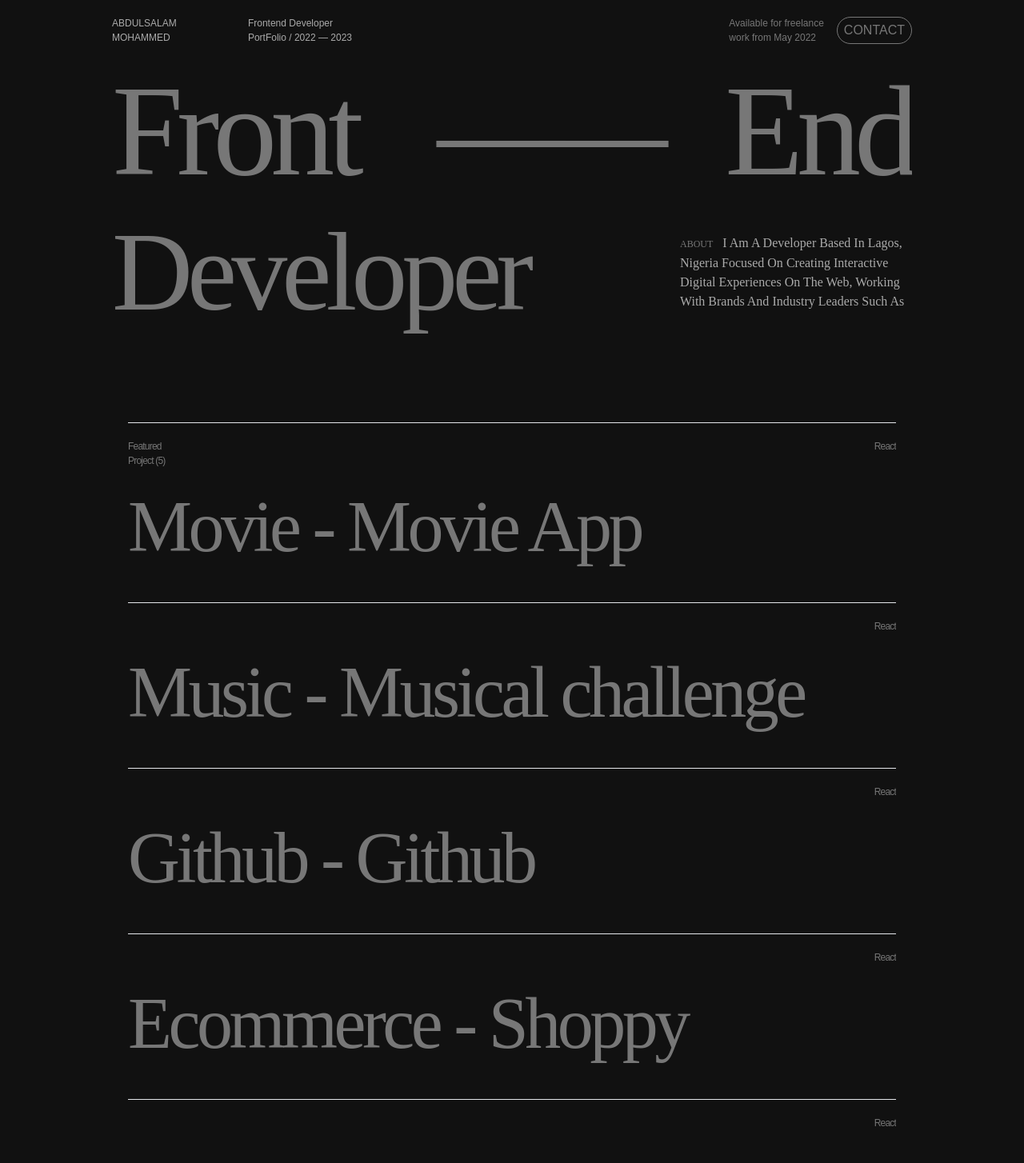
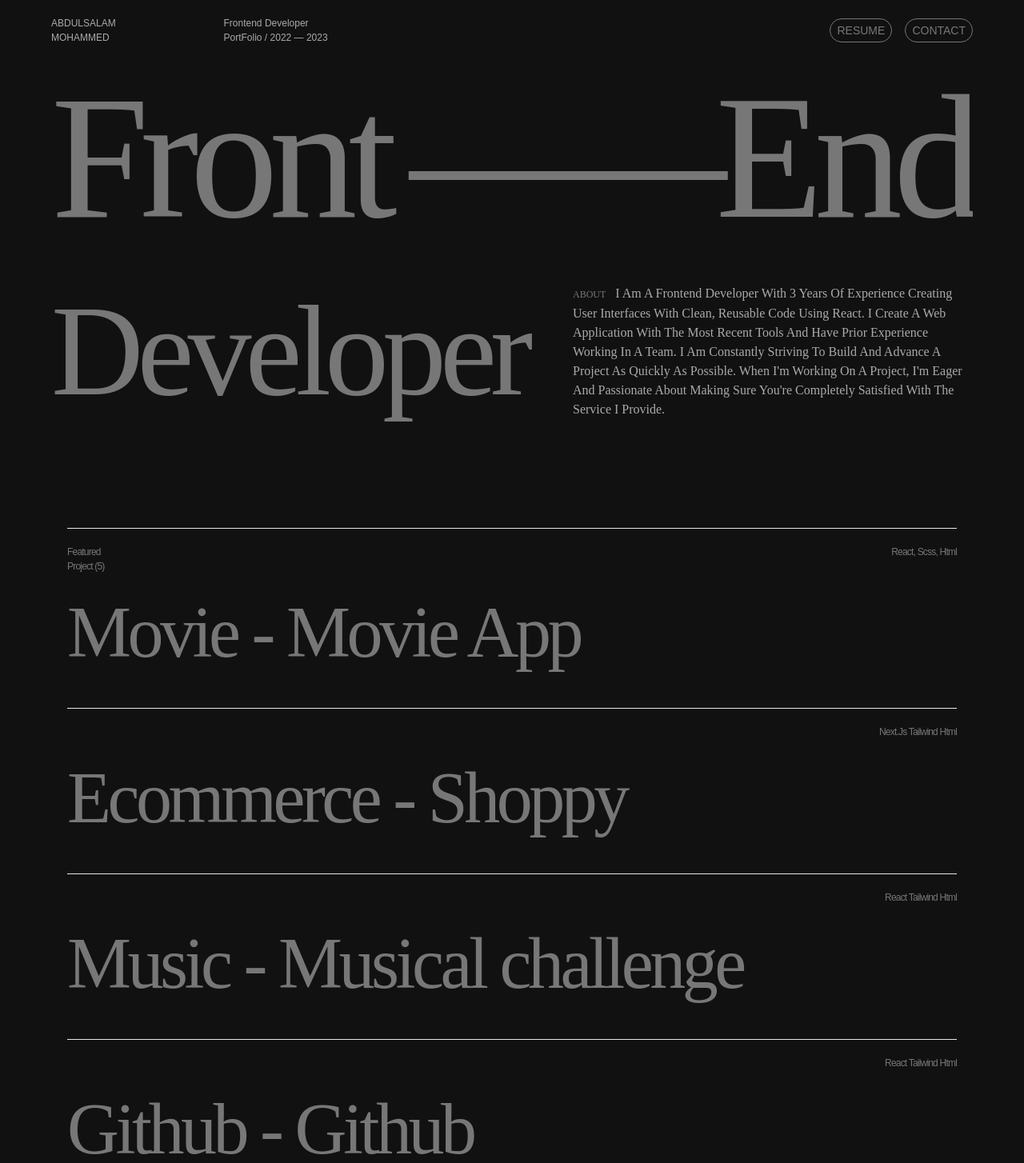
Before and after one commit to Abdulsalam24/MyPortfolio, a React (Vite) app: page / in a window 1280 px wide. Shown: the top 1454 px of the page at 80% size. Built offline with nearby package versions, Linux system fonts and the light colour scheme.

Commit message:
new commit

```diff
--- a/src/components/Contribution.jsx
+++ b/src/components/Contribution.jsx
@@ -1,8 +1,6 @@
 import gsap from "gsap";
 import { useRef } from "react";
 import { useIntersection } from "react-use";
-
-
 
 const Contribution = () => {
   const sectionRef = useRef(null);
@@ -44,8 +42,8 @@ const Contribution = () => {
         <h4 className="text-[12px]">COMMUNITY CONTRIBUTIONS</h4>
 
         <p className="text-3xl text-[#aaa] md:mt-5">
-          I have worked on some resources and tools; mostly for designers and
-          developers like myself, you should checkout
+          I participated in a hackaton competition for solving problems in government.
+          I and the team worked and still working on tracking corespondece app for tracking school record. <br /> I also freelanced with a team to build product selling website.
         </p>
       </div>
     </section>
--- a/src/components/Footer.jsx
+++ b/src/components/Footer.jsx
@@ -5,8 +5,10 @@ const Footer = () => {
     <footer data-scroll-section className="break-words py-10" id="contact">
       <div className="flex flex-col gap-4 max-w-[230px] ml-auto md:max-w-full md:gap-20">
         <p className="text-2xl text-[#aaa] md:text-center">
-          abdulsalammohammed586685@gmail.com
+          <a href="mailto:abdulsalammohammed586685@gmail.com"> abdulsalammohammed586685@gmail.com</a>
         </p>
+
+
 
         <Social visible="md:hidden" />
 
--- a/src/components/Header.jsx
+++ b/src/components/Header.jsx
@@ -30,7 +30,7 @@ const Header = () => {
   return (
     <header data-scroll-section>
       <div>
-        <h1 className="text-[120px] tracking-tighter capitalize break-words leading-[1.1em] md:text-[150px] lg:text-[160px]">
+        <h1 className="text-[120px] tracking-tighter capitalize break-words leading-[1.1em] md:text-[150px] lg:text-[220px]">
           <div className="parentline flex flex-wrap items-center justify-between">
             <p id="header-text">front</p>
             <p id="header-text" className="m-0 p-0 tracking-[-0.20em] mr-1">
@@ -42,20 +42,17 @@ const Header = () => {
           <div className="parentline flex flex-col gap-10 lg:flex-row md:items-center md:justify-between">
             <span
               id="header-text"
-              className="text-[120px] tracking-tighter capitalize break-words md:text-[140px]"
+              className="text-[120px] tracking-tighter capitalize break-words md:text-[140px] lg:text-[160px]"
             >
               developer
             </span>
 
             <div
-              className="text-base tracking-normal pl-10 max-w-[290px] ml-auto md:ml-0 md:pl-0"
+              className="text-base tracking-normal pl-10 max-w-[400px] ml-auto md:ml-0 md:pl-0 md:max-w-[500px]"
               id="header-text"
             >
               <p className="text-[#aaa] font-medium">
-                <span className="text-[#777] mr-2 uppercase">About </span> I am
-                a developer based in Lagos, Nigeria focused on creating
-                interactive digital experiences on the web, working with brands
-                and industry leaders such as
+                <span className="text-[#777] mr-2 uppercase">About </span> I am a Frontend Developer with 3 years of experience creating user interfaces with clean, reusable code using React. I create a web application with the most recent tools and have prior experience working in a team. I am constantly striving to build and advance a project as quickly as possible. When I'm working on a project, I'm eager and passionate about making sure you're completely satisfied with the service I provide.
               </p>
             </div>
           </div>
--- a/src/components/Layout.jsx
+++ b/src/components/Layout.jsx
@@ -1,9 +1,9 @@
 import Footer from "./Footer";
-import Nav from "./Nav";
+import Nav from "./nav/Nav";
 
 const Layout = ({ children }) => {
   return (
-    <div className="w-[90%] mx-auto max-w-[1000px]">
+    <div className="w-[90%] mx-auto max-w-[1200px]">
       <Nav />
       {children}
       <Footer />
--- a/src/components/PreFooter.jsx
+++ b/src/components/PreFooter.jsx
@@ -1,6 +1,6 @@
 const PreFooter = () => {
   return (
-    <section data-scroll-section>
+    <section data-scroll-section id="contact">
       <div className="max-w-md mx-auto text-center border-0 mb-20">
         <p>
           Got a question, proposal or project or want to work together on
@@ -19,6 +19,8 @@ const PreFooter = () => {
           </h3>
         </div>
       </div>
+
+
     </section>
   );
 };
--- a/src/components/Project/ProjectItem.jsx
+++ b/src/components/Project/ProjectItem.jsx
@@ -55,13 +55,18 @@ const ProjectItem = ({ project, projectLength }) => {
         <div ref={sectionRef} className="secound">
           <div className="inner relative top-[60px]">
             <h3
-              className="text-[70px] leading-[1.2em] break-words tracking-[-0.05em] md:text-[90px] md:break-normal"
+              className="text-[70px] leading-[1.2em] break-words tracking-[-0.05em] md:text-[90px] md:break-normal
+              whitespace-nowrap
+              "
               id="projectName"
             >
-              <a href="" className="pointer-events-none md:pointer-events-auto">
+              <a href={project.link} className="pointer-events-none md:pointer-events-auto" target="_blank" rel="noreferrer">
                 {project.title} - {project.description}
               </a>
             </h3>
+
+
+
             <div className="text-right mt-5">
               <a href={project.link} className="text-right">
                 <button className="py-2 px-3 border border-[#777777] rounded-[44px] uppercase md:hidden">
@@ -71,7 +76,10 @@ const ProjectItem = ({ project, projectLength }) => {
               </a>
             </div>
           </div>
+
+
         </div>
+
       </div>
     </div>
   );
--- a/src/components/Project/index.js
+++ b/src/components/Project/index.js
@@ -3,36 +3,36 @@ export const projectData = [
     id: 1,
     description: "Movie App",
     title: "Movie",
-    tools: "react",
+    tools: "React, scss, Html",
     link: "https://movieappabd.netlify.app/",
+  }
+  ,
+  {
+    id: 4,
+    description: "Shoppy",
+    title: "Ecommerce",
+    tools: "Next.js Tailwind Html",
+    link: "https://abdecommerce-nextjs.vercel.app/",
   },
   {
     id: 2,
     description: "Musical challenge",
     title: "Music",
-    tools: "react",
+    tools: "React Tailwind Html",
     link: "https://music-play-psi.vercel.app",
   },
   {
     id: 3,
     description: "Github",
     title: "Github",
-    tools: "react",
+    tools: "React Tailwind Html",
     link: "https://github-finderabd.netlify.app/",
   },
   {
-    id: 4,
-    description: "Shoppy",
-    title: "Ecommerce",
-    tools: "react",
-    link: "https://abdecommerce-nextjs.vercel.app/",
-  },
-  {
     id: 5,
-
     description: "GPT3",
     title: "UI",
-    tools: "react",
+    tools: "React Tailwind Html",
     link: "https://gpt-3-abd.vercel.app",
   },
 ];
--- a/src/components/Social.jsx
+++ b/src/components/Social.jsx
@@ -1,24 +1,23 @@
 import React from "react";
-
 
 const Social = ({ visible }) => {
   return (
     <div
       className={`${visible} flex-wrap gap-3 max-w-[200px] mb-5 md:flex md:max-w-full`}
     >
-      <a href="">
+      <a href="https://mobile.twitter.com/Abdoyobos">
         <button className="py-1 px-3 border border-[#777777] rounded-[44px] uppercase">
           <span className="text-sm text-[#aaa]">Twitter</span>
         </button>
       </a>
 
-      <a href="">
+      <a href="https://www.linkedin.com/mwlite/in/abdulsalam-mohammed-46896922b">
         <button className="py-1 px-3 border border-[#777777] rounded-[44px] uppercase">
           <span className="text-sm text-[#aaa]">LinkedIN</span>
         </button>
       </a>
 
-      <a href="">
+      <a href="https://github.com/Abdulsalam24">
         <button className="py-1 px-3 border border-[#777777] rounded-[44px] uppercase">
           <span className="text-sm text-[#aaa]">Github</span>
         </button>
--- a/src/components/certfications/CertificateItem.jsx
+++ b/src/components/certfications/CertificateItem.jsx
@@ -1,13 +1,11 @@
-
-const CertificateItem = ({
-  certificate,
-  certificateLength,
-}) => {
-
-
+const CertificateItem = ({ certificate, certificateLength }) => {
   return (
     <div className="py-3">
-      <div>{certificate.certifcation}</div>
+      <div>
+        <a href="https://ilorininnovationhub.com/programs/e-government-hackathon/" target="_blank" rel="noreferrer">
+          {certificate.certifcation}
+        </a>
+      </div>
     </div>
   );
 };
--- a/src/components/certfications/Certification.jsx
+++ b/src/components/certfications/Certification.jsx
@@ -40,7 +40,7 @@ const Certification = () => {
     : fadeIn(sectionRef.current);
 
   return (
-    <section data-scroll-section className="max-w-md my-10 mb-80" ref={sectionRef}>
+    <section data-scroll-section className="max-w-md my-10 mb-[100px]" ref={sectionRef}>
       <h2 className="text-[12px] mb-5">
         Certificate / <br /> Award
       </h2>
--- a/src/components/Nav.jsx
+++ b/src/components/nav/Nav.jsx
@@ -1,6 +1,7 @@
 import { gsap, Power3 } from "gsap";
 import { useEffect, useRef } from "react";
 import { useIntersection } from "react-use";
+import cv from "./Abdulsalam resume.pdf";
 
 const Nav = () => {
   // useEffect(() => {
@@ -25,23 +26,21 @@ const Nav = () => {
   let contact = useRef(null);
 
   useEffect(() => {
-    tl.to([logo.current ,port.current, ava.current , contact.current], 2 ,{
+    tl.to([logo.current, port.current, ava.current, contact.current], 2, {
       opacity: 1,
       duration: 0.5,
       y: "0",
-        stagger: {
-            amount: .4
-        },
-        ease: ease
-    })
+      stagger: {
+        amount: 0.4,
+      },
+      ease: ease,
+    });
   });
+
 
   return (
     <nav data-scroll-section>
-      <div
-        className="nav flex flex-col py-5 gap-3 justify-between font-medium w-full md:flex-row md:items-center"
-
-      >
+      <div className="nav flex flex-col py-5 gap-3 justify-between font-medium w-full md:flex-row md:items-center">
         <div className="flex justify-between text-[#aaa] md:w-[30%]">
           <span ref={logo} className="translate-x-0 translate-y-[-200px]">
             ABDULSALAM <br /> MOHAMMED
@@ -53,11 +52,20 @@ const Nav = () => {
 
         <div className="flex flex-col gap-4 md:flex-row items-end md:items-center">
           <span ref={ava} className="translate-x-0 translate-y-[-200px]">
-            Available for freelance <br /> work from May 2022
+            <a
+              href={cv}
+              download
+              className="translate-x-0 translate-y-[-200px]"
+            >
+              <button className="py-1 px-2 text-base border border-[#777777] rounded-[44px] uppercase md:text-sm">
+                Resume
+              </button>
+            </a>
           </span>
+
           <div className="btn-contact" ref={contact}>
-            <a href="" className="translate-x-0 translate-y-[-200px]">
-              <button className="py-1 px-2 text-base border border-[#777777] rounded-[44px] uppercase">
+            <a href="#contact" className="translate-x-0 translate-y-[-200px]">
+              <button className="py-1 px-2 text-base border border-[#777777] rounded-[44px] uppercase md:text-sm">
                 contact
               </button>
             </a>
```
Also changed, not shown: 1 other file (tests, documents, lock files or other folders).
